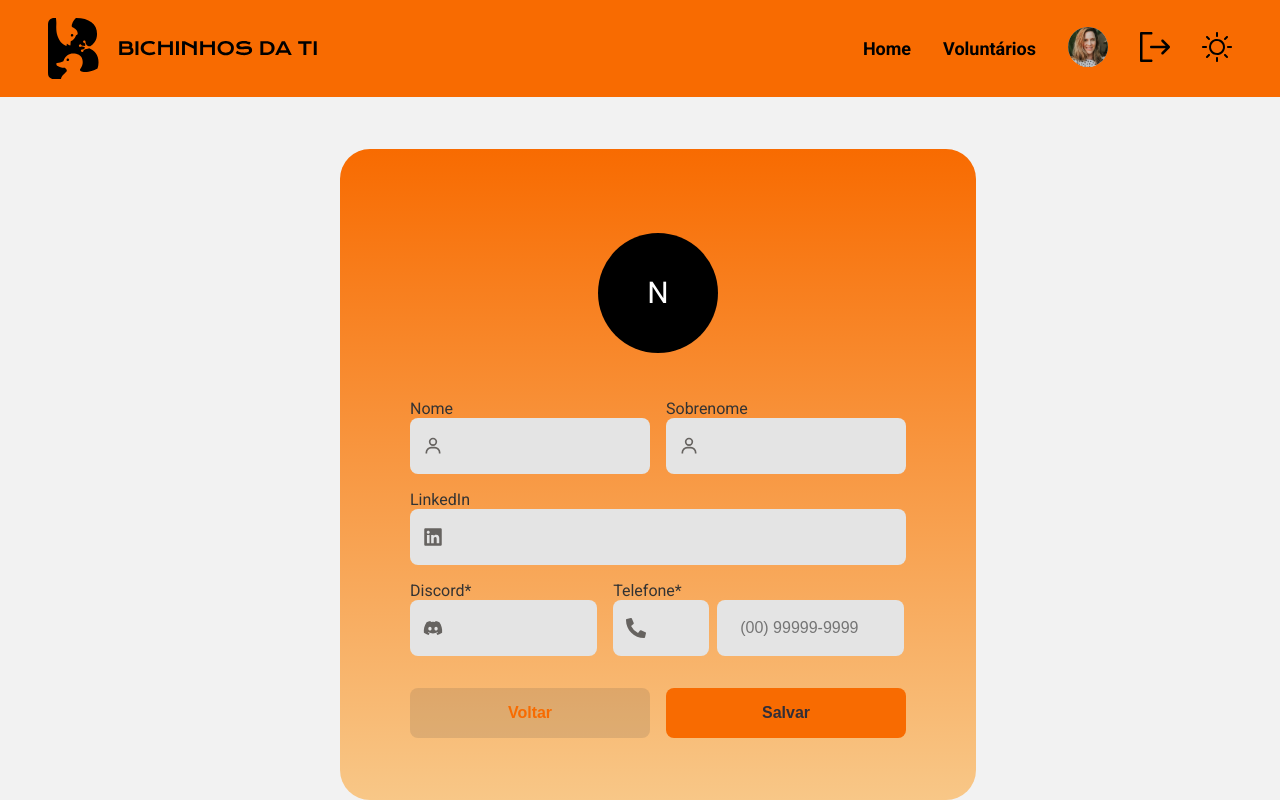
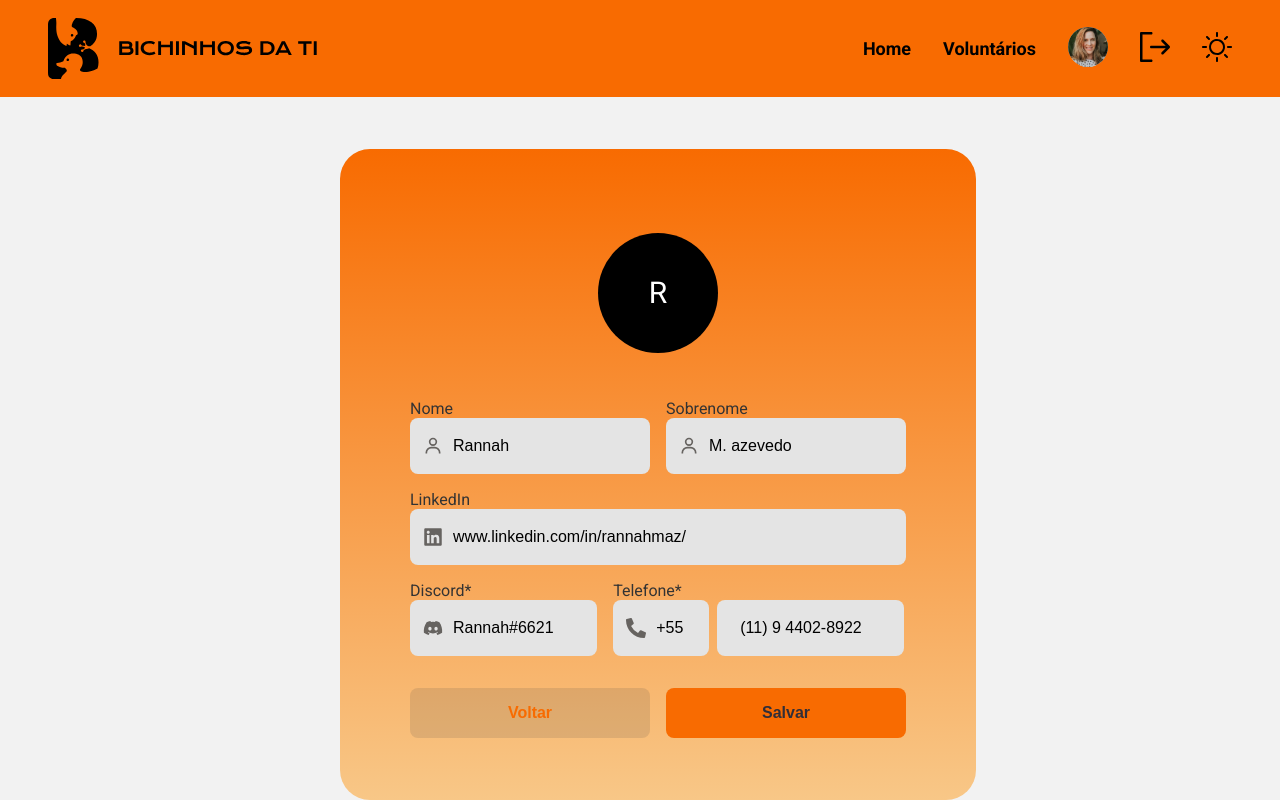
Before and after one commit to Capivara-s-Team/CapSync-Front-End, a React (Vite) app: page /profile in a window 1280 px wide. Built offline with nearby package versions, Linux system fonts and the light colour scheme; a web font is replaced by a local one.

Commit message:
feat: FINISH.

```diff
--- a/index.html
+++ b/index.html
@@ -2,7 +2,7 @@
 <html lang="pt-br">
   <head>
     <meta charset="UTF-8" />
-    <link rel="icon" type="image/svg+xml" href="/vite.svg" />
+    <link rel="icon" type="image/svg+xml" href="/src/assets/svg/main_logo.svg" />
     <meta name="viewport" content="width=device-width, initial-scale=1.0" />
     <link rel="preconnect" href="https://fonts.googleapis.com" />
     <link rel="preconnect" href="https://fonts.gstatic.com" crossorigin />
--- a/src/pages/listVolunteers/ListVolunteers.tsx
+++ b/src/pages/listVolunteers/ListVolunteers.tsx
@@ -45,12 +45,15 @@ const fetchVolunteers = async (): Promise<ValueProfile[]> => {
 };
 
 export default function ListVolunteers() {
-  const { data: volunteerData, isLoading: isVolunteerLoading, isError: isVolunteerError, error: volunteerError } = useQuery<ValueProfile[], Error>({
+  const { data: volunteerData, isLoading: isVolunteerLoading } = useQuery<
+    ValueProfile[],
+    Error
+  >({
     queryKey: ["volunteer"],
     queryFn: fetchVolunteers,
   });
 
-  const { data: idData, isLoading: isIdLoading, isError: isIdError, error: idError } = useQuery<ValueProfile[], Error>({
+  const { isLoading: isIdLoading } = useQuery<ValueProfile[], Error>({
     queryKey: ["userId"],
     queryFn: fetchId,
   });
@@ -100,6 +103,4 @@ export default function ListVolunteers() {
       </Container>
     );
   }
-
-
 }
--- a/src/pages/login/Login.tsx
+++ b/src/pages/login/Login.tsx
@@ -16,6 +16,7 @@ import { useMutation } from "@tanstack/react-query";
 
 import axios from "axios";
 import { storageAuthTokenSave } from "../../storage/storageToken";
+import { storageUserSave } from "../../storage/storageUser";
 
 interface ValuesLogin {
   email: string;
@@ -23,6 +24,7 @@ interface ValuesLogin {
 }
 
 interface responseBack {
+  id: string;
   token: string;
 }
 
@@ -44,6 +46,7 @@ export function Login() {
     },
     onSuccess: (data: responseBack) => {
       storageAuthTokenSave(data.token);
+      storageUserSave(data.id);
       navigate("/homelogged");
     },
     onError: () => alert("Senha ou email inválidos"),
--- a/src/pages/profile/Profile.tsx
+++ b/src/pages/profile/Profile.tsx
@@ -25,8 +25,6 @@ interface valuesProfile {
 }
 
 export default function Profile() {
-  const name = "Name";
-
   const profileSchemas = Yup.object().shape({
     name: Yup.string()
       .min(2, "Mínimo 2 caracteres!")
@@ -50,18 +48,18 @@ export default function Profile() {
       <Content>
         <CardForms>
           <div className="circle">
-            <p>{name.charAt(0)}</p>
+            <p>R</p>
             {/* <p>{name.charAt(0)}</p> Pegar inicial da requisição */}
           </div>
           <Formik
             // Pegar valores iniciais do back end
             initialValues={{
-              name: "",
-              lastName: "",
-              linkedIn: "",
-              discord: "",
-              ddd: "",
-              phone: "",
+              name: "Rannah",
+              lastName: "M. azevedo",
+              linkedIn: "www.linkedin.com/in/rannahmaz/",
+              discord: "Rannah#6621",
+              ddd: "+55",
+              phone: "(11) 9 4402-8922",
             }}
             validationSchema={profileSchemas}
             onSubmit={(
```
